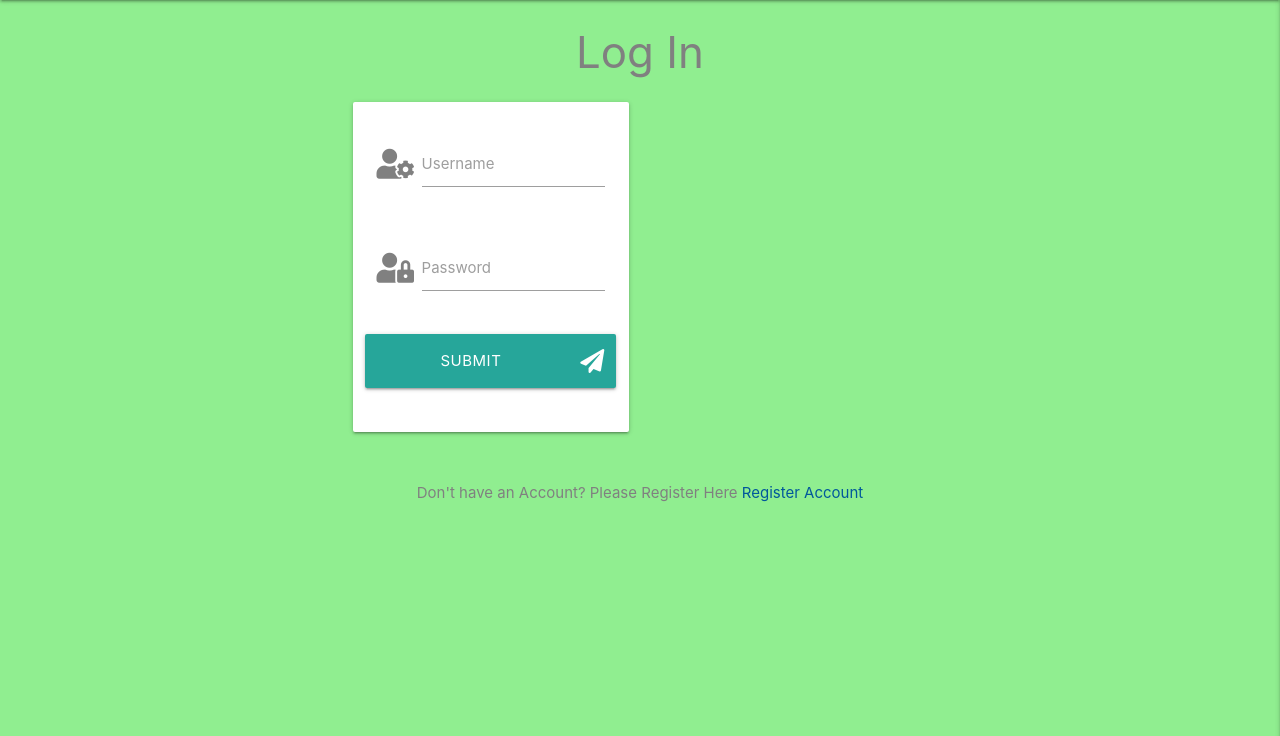
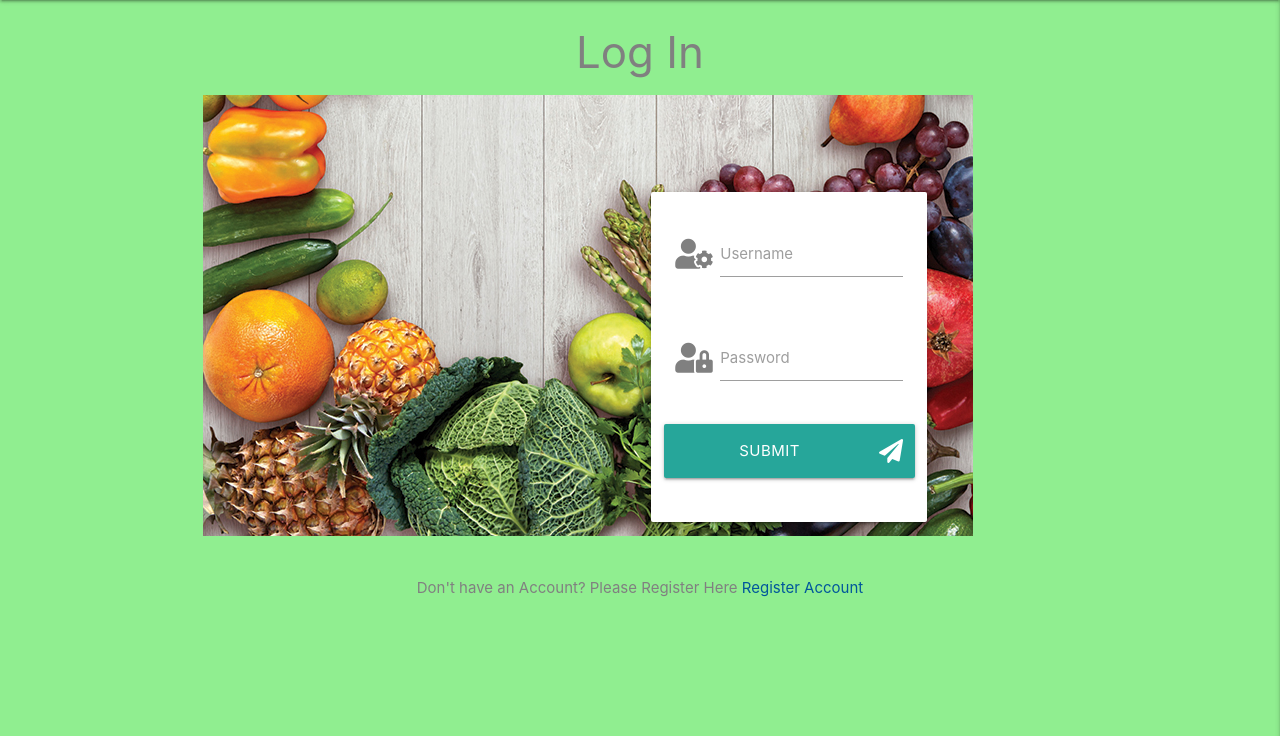
Before and after one commit to colinflahive/CI-MS3-Smooth-ez, a Flask app: page /login in a window 1280 px wide. Shown: the part 64-800 px from the top of the page. Run offline with Flask 2, Linux system fonts and the light colour scheme; some libraries are stand-ins or nearby versions.

Commit message:
image added to login page

```diff
--- a/static/css/style.css
+++ b/static/css/style.css
@@ -141,3 +141,16 @@ i.fa-google-plus:hover {
     left: auto;
     right: auto;
 }
+
+/*-------------------------Log In Page------------------------*/
+
+.card-panel {
+    -webkit-transition: -webkit-box-shadow .25s;
+    transition: -webkit-box-shadow .25s;
+    transition: box-shadow .25s;
+    transition: box-shadow .25s, -webkit-box-shadow .25s;
+    padding: 24px;
+    margin: 6.5rem 0 1rem 0;
+    border-radius: 2px;
+    background-color: #fff;
+}
--- a/templates/login.html
+++ b/templates/login.html
@@ -4,10 +4,20 @@
 <h3 class="center-align">Log In</h3>
 
 <div class="row">
+
+    <div class="col s6 m4">
+    <div class="vertical-line">
+        <img src="static/assets/images/login-image.jpg" class="login-image" alt="Login Image" />
+    </div>
+
+</div>
+
+
     <form class="col s6 m4 offset-m2" method="POST" action="{{ url_for('login') }}">
         <div class="card-panel">
             <!-- Username -->
             <div class="row">
+
                 <div class="input-field col s12">
                     <i class="fas fa-user-cog prefix"></i>
                     <input id="username" name="username" type="text" minlength="5" maxlength="20"
```
Also changed, not shown: static/assets/images/login-image.jpg (added).
